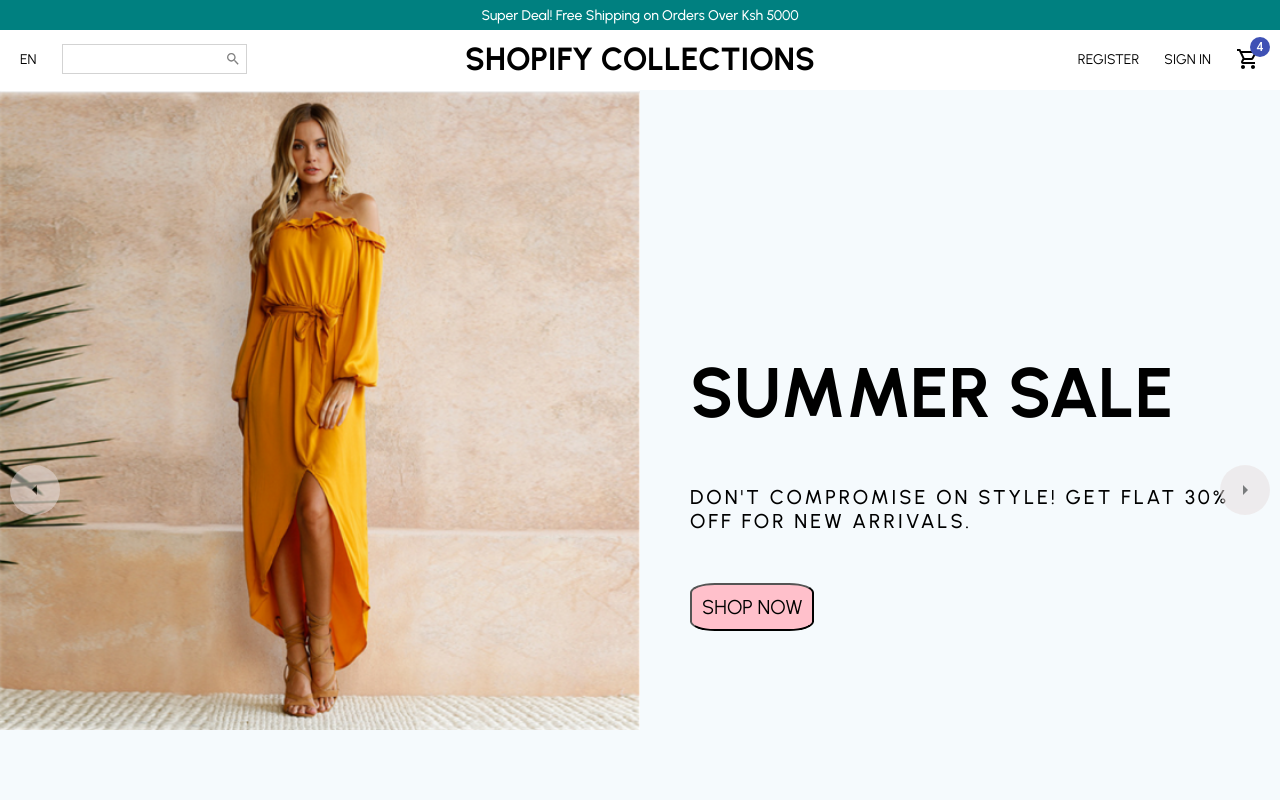
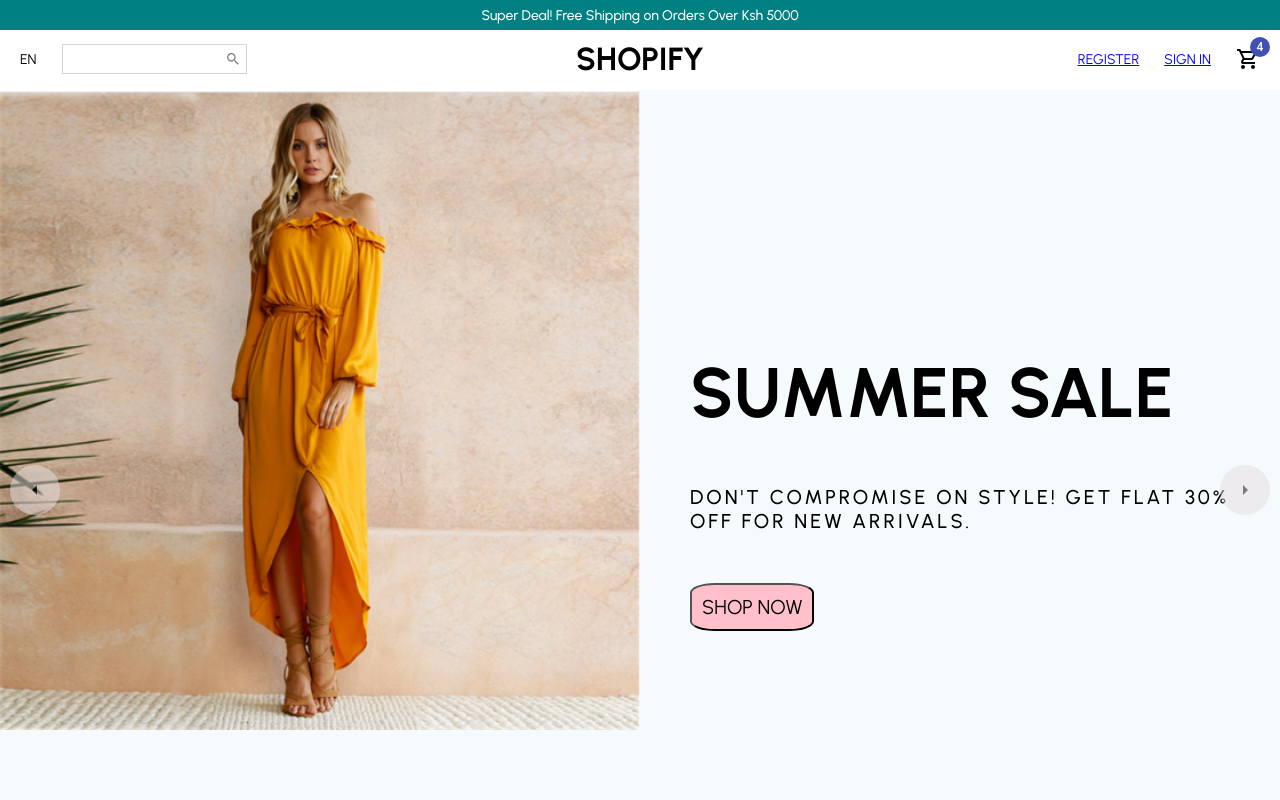
Before and after one commit to robertmwenja4/React-Ecommerce, a React (Create React App) app: page / in a window 1280 px wide. Shown: the top 800 px of the page. Built offline with nearby package versions, Linux system fonts and the light colour scheme.

Commit message:
Routes modified

```diff
--- a/src/App.jsx
+++ b/src/App.jsx
@@ -3,21 +3,23 @@ import Home from "./pages/Home";
 import Register from "./pages/Register";
 import Cart from "./pages/Cart";
 import ProductList from "./pages/ProductList";
+import Product from "./pages/Product";
+import Login from "./pages/Login";
 
 
 const App = () => {
   return (
     <div>
       <BrowserRouter>
-      <Routes>
-        <Route path="/" element={<Home />}>
+        <Routes>
+          <Route path="/" element={<Product />}/>
           <Route index element={<Home />} />
-          <Route path="Register" element={<Register />} />
+          <Route path="/Register" element={<Register />} />
           <Route path="cart" element={<Cart />} />
+          <Route path="login" element={<Login />} />
           <Route path="productlist" element={<ProductList />} />
-        </Route>
-      </Routes>
-    </BrowserRouter>
+        </Routes>
+      </BrowserRouter>
     </div>
   );
 };
--- a/src/components/Categories.jsx
+++ b/src/components/Categories.jsx
@@ -1,13 +1,14 @@
 import React from 'react'
 import styled from 'styled-components';
 import { categories } from '../data';
+import { mobile } from '../responsive';
 import CategoryItem from './CategoryItem';
 
 const Container = styled.div`
   display: flex;
   padding: 20px;
   justify-content: space-between;
-
+  ${mobile({ padding: "0px", flexDirection:"column" })}
 
 `;
 
--- a/src/components/CategoryItem.jsx
+++ b/src/components/CategoryItem.jsx
@@ -1,5 +1,6 @@
 import React from 'react'
 import styled from 'styled-components';
+import { mobile } from '../responsive';
 
 const Container = styled.div`
   flex: 1;
@@ -11,7 +12,7 @@ const Image = styled.img`
   width: 100%;
   height: 100%;
   object-fit: cover;
-
+  ${mobile({ height: "20vh" })}
 
 `;
 
--- a/src/components/Footer.jsx
+++ b/src/components/Footer.jsx
@@ -1,10 +1,12 @@
 import { Facebook, Instagram, MailOutline, Phone, Pinterest, Room, Twitter } from '@material-ui/icons';
 import React from 'react'
 import styled from 'styled-components';
+import { mobile } from '../responsive';
 
 
 const Container = styled.div`
   display: flex;
+  ${mobile({ flexDirection: "column" })}
 `;
 
 const Left = styled.div`
@@ -39,6 +41,7 @@ const SocialIcon = styled.div`
 const Center = styled.div`
   flex: 1;
   padding: 20px;
+  ${mobile({ display: "none" })}
 `;
 
 const Title = styled.h3`
@@ -61,7 +64,7 @@ const ListItem = styled.li`
 const Right = styled.div`
   flex: 1;
   padding: 20px;
-
+  ${mobile({ backgroundColor: "#fff8f8" })}
 `;
 
 const ContactItem = styled.div`
--- a/src/components/NavBar.jsx
+++ b/src/components/NavBar.jsx
@@ -1,11 +1,14 @@
 import { Badge } from '@material-ui/core';
 import { Search, ShoppingCartOutlined } from '@material-ui/icons';
 import React from 'react'
+import { Link } from 'react-router-dom';
 import styled from 'styled-components'
+import { mobile } from '../responsive';
 
 
 const Container = styled.div`
     height: 60px;
+    ${mobile({ height: "50px" })}
 `;
 
 const Wrapper = styled.div`
@@ -13,6 +16,7 @@ const Wrapper = styled.div`
     display: flex;
     align-items: center;
     justify-content: space-between;
+    ${mobile({ padding: "10px 0px" })}
 `;
 
 const Left = styled.div`
@@ -29,10 +33,12 @@ const Right = styled.div`
     display: flex;
     align-items: center;
     justify-content: flex-end;
+    ${mobile({ flex: 2, justifyContent: "center" })}
 `;
 const Language = styled.span`
     font-size: 14px;
     cursor: pointer;
+    ${mobile({ display: "none" })}
 `;
 const SearchContainer = styled.div`
     border: 0.5px solid lightgray;
@@ -44,14 +50,17 @@ const SearchContainer = styled.div`
 
 const Input = styled.input`
 border: none;
+${mobile({ width: "50px" })}
 `;
 const Logo = styled.h1`
 font-weight: bold;
+${mobile({ fontSize: "24px" })}
 `;
 const MenuItem = styled.div`
     font-size: 14px;
     cursor: pointer;
     margin-left: 25px;
+    ${mobile({ fontSize: "12px", marginLeft: "10px" })}
 `;
 
 
@@ -66,10 +75,10 @@ const NavBar = () => {
             <Search style ={{ color: "gray", fontSize: 16 }}/>
           </SearchContainer>
         </Left>
-        <Center><Logo>SHOPIFY COLLECTIONS</Logo></Center>
+        <Center><Logo>SHOPIFY</Logo></Center>
         <Right>
-          <MenuItem>REGISTER</MenuItem>
-          <MenuItem>SIGN IN</MenuItem>
+          <MenuItem><Link to="Register">REGISTER</Link></MenuItem>
+          <MenuItem><Link to="login">SIGN IN</Link></MenuItem>
           <MenuItem>
           <Badge badgeContent={4} color="primary">
             <ShoppingCartOutlined/>
--- a/src/components/Newsletter.jsx
+++ b/src/components/Newsletter.jsx
@@ -1,6 +1,7 @@
 import { Send } from '@material-ui/icons';
 import React from 'react'
 import styled from 'styled-components';
+import { mobile } from '../responsive';
 
 
 const Container = styled.div`
@@ -20,7 +21,7 @@ const Desc = styled.div`
   font-size: 24px;
   font-weight: 300;
   margin-bottom: 20px;
-
+  ${mobile({ textAlign: "center" })}
 
 `;
 
@@ -31,6 +32,7 @@ const InputContainer = styled.div`
   display: flex;
   justify-content: space-between;
   border: 1px solid lightgray;
+  ${mobile({ width: "80%" })}
 `;
 
 const Input = styled.input`
--- a/src/components/Slider.jsx
+++ b/src/components/Slider.jsx
@@ -2,6 +2,7 @@ import { ArrowLeftOutlined, ArrowRightOutlined } from '@material-ui/icons';
 import React, { useState } from 'react'
 import styled from 'styled-components'
 import { sliderItems } from '../data';
+import { mobile } from '../responsive';
 
 const Container = styled.div`
     width: 100%;
@@ -9,6 +10,7 @@ const Container = styled.div`
     display: flex;
     position: relative;
     overflow: hidden;
+    ${mobile({ display: "none" })}
 `;
 
 const Arrow = styled.div`
--- a/src/pages/Login.jsx
+++ b/src/pages/Login.jsx
@@ -1,4 +1,7 @@
 import React from 'react'
+import styled from 'styled-components';
+import { mobile } from '../responsive';
+import { Link } from 'react-router-dom';
 
 
 const Container = styled.div`
@@ -50,7 +53,7 @@ const Button = styled.button`
   margin-bottom: 10px;
 `;
 
-const Link = styled.a`
+const link = styled.a`
   margin: 5px 0px;
   font-size: 12px;
   text-decoration: underline;
@@ -68,8 +71,8 @@ const Login = () => {
           <Input placeholder="username" />
           <Input placeholder="password" />
           <Button>LOGIN</Button>
-          <Link>DO NOT YOU REMEMBER THE PASSWORD?</Link>
-          <Link>CREATE A NEW ACCOUNT</Link>
+          <Link to="Register">DO NOT YOU REMEMBER THE PASSWORD?</Link>
+          <Link to="Register">CREATE A NEW ACCOUNT</Link>
         </Form>
       </Wrapper>
     </Container>
--- a/src/pages/Product.jsx
+++ b/src/pages/Product.jsx
@@ -1,4 +1,11 @@
+import { Add, Remove } from '@material-ui/icons';
 import React from 'react'
+import styled from 'styled-components';
+import Announcement from '../components/Announcement';
+import Footer from '../components/Footer';
+import NavBar from '../components/NavBar';
+import Newsletter from '../components/Newsletter';
+import { mobile } from '../responsive';
 
 
 const Container = styled.div``;
@@ -113,7 +120,7 @@ const Button = styled.button`
 const Product = () => {
   return (
     <Container>
-      <Navbar />
+      <NavBar />
       <Announcement />
       <Wrapper>
         <ImgContainer>
--- a/src/pages/Register.jsx
+++ b/src/pages/Register.jsx
@@ -52,6 +52,7 @@ const Button = styled.button`
   background-color: teal;
   color: white;
   cursor: pointer;
+  border-radius: 10%;
 `;
 
 const Register = () => {
@@ -60,12 +61,12 @@ const Register = () => {
       <Wrapper>
         <Title>CREATE AN ACCOUNT</Title>
         <Form>
-          <Input placeholder="name" />
-          <Input placeholder="last name" />
-          <Input placeholder="username" />
-          <Input placeholder="email" />
-          <Input placeholder="password" />
-          <Input placeholder="confirm password" />
+          <Input placeholder="First name" />
+          <Input placeholder="Last name" />
+          <Input placeholder="Username" />
+          <Input placeholder="Email" />
+          <Input placeholder="Password" />
+          <Input placeholder="Confirm password" />
           <Agreement>
             By creating an account, I consent to the processing of my personal
             data in accordance with the <b>PRIVACY POLICY</b>
```
